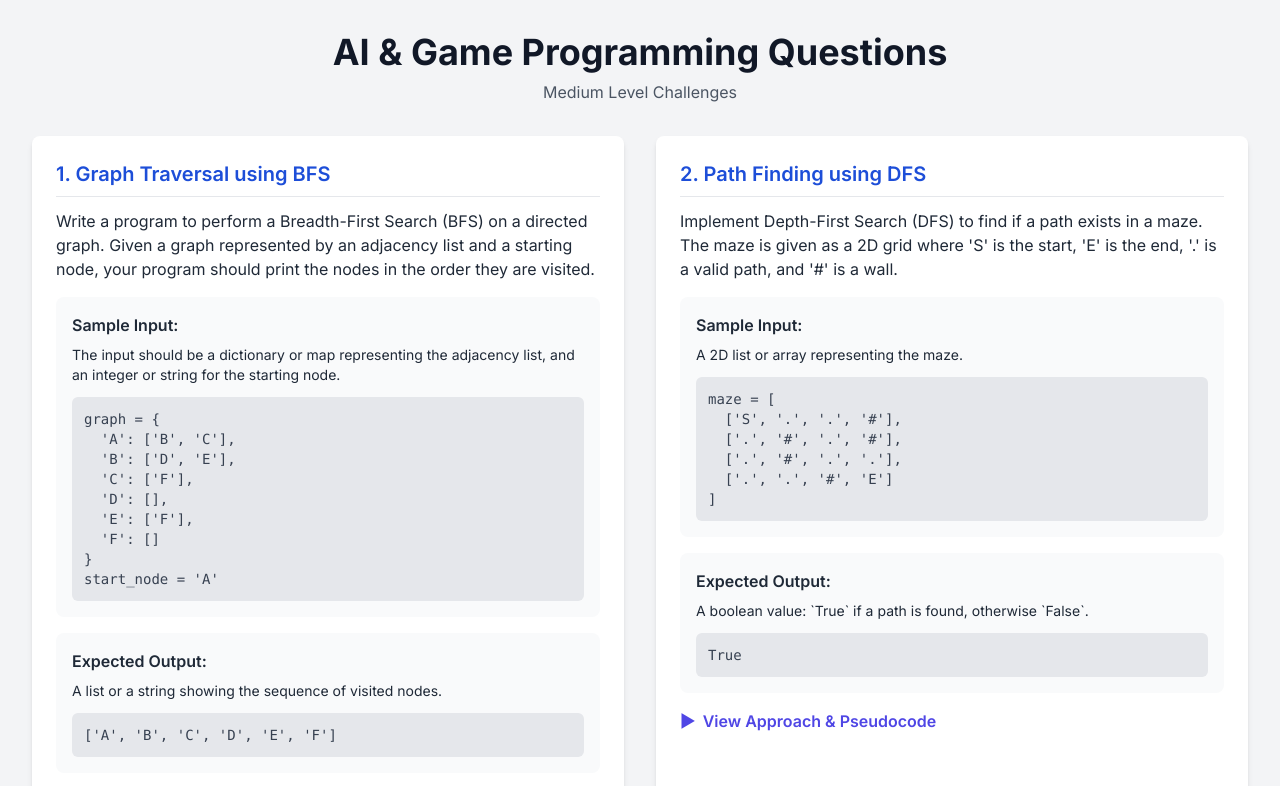
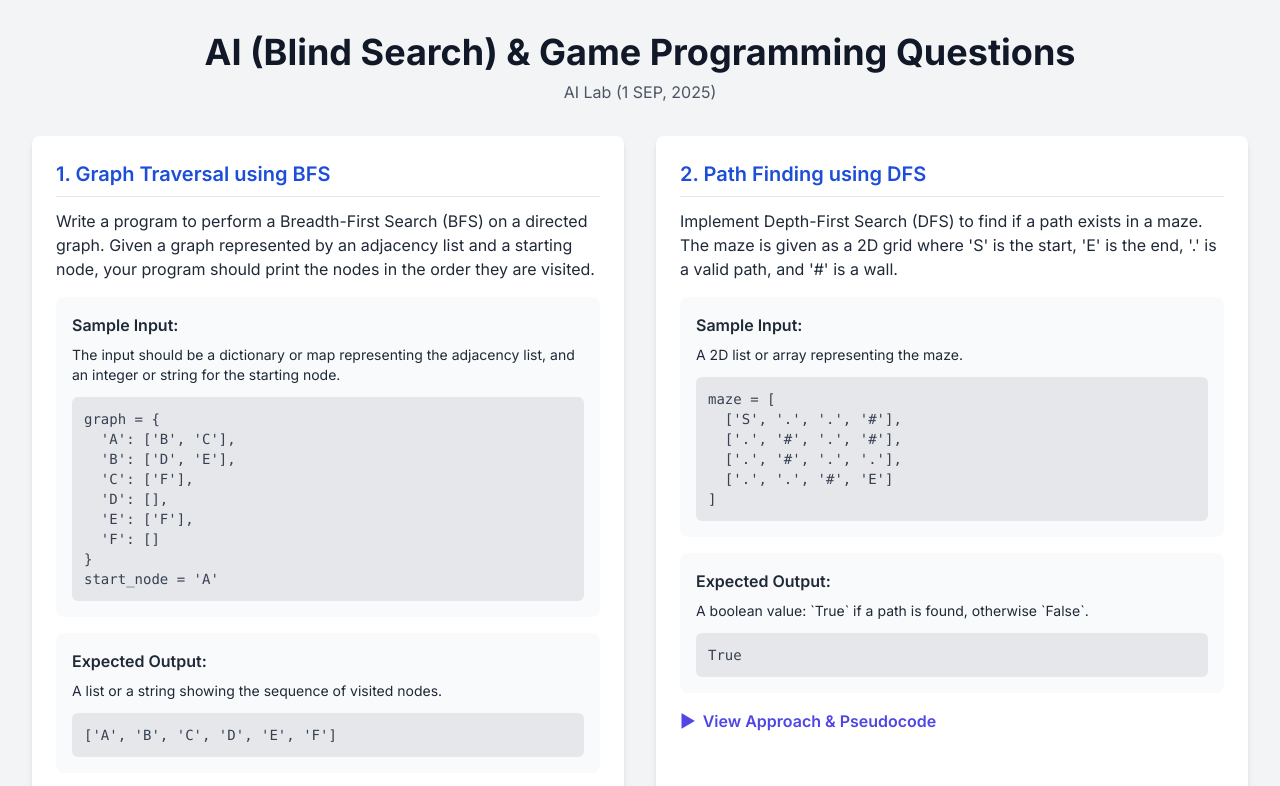
Before and after one commit to Gaurav0963/AIlab-1sep, a plain HTML site: page index.html in a window 1280 px wide. Shown: the top 786 px of the page. Drawn offline with nearby package versions, Linux system fonts and the light colour scheme.

Commit message:
Update index.html

```diff
--- a/index.html
+++ b/index.html
@@ -32,8 +32,8 @@
 
     <div class="container mx-auto p-4 sm:p-6 md:p-8">
         <header class="text-center mb-8">
-            <h1 class="text-3xl md:text-4xl font-bold text-gray-900">AI & Game Programming Questions</h1>
-            <p class="text-md text-gray-600 mt-2">Medium Level Challenges</p>
+            <h1 class="text-3xl md:text-4xl font-bold text-gray-900">AI (Blind Search) & Game Programming Questions</h1>
+            <p class="text-md text-gray-600 mt-2">AI Lab (1 SEP, 2025)</p>
         </header>
 
         <div class="grid grid-cols-1 md:grid-cols-2 gap-8">
```
